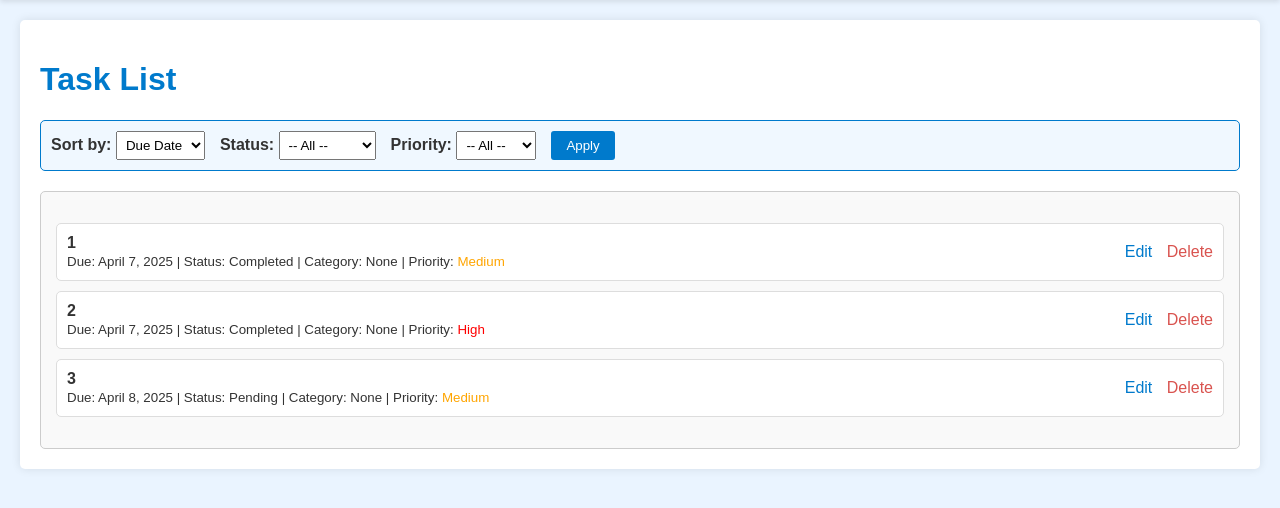
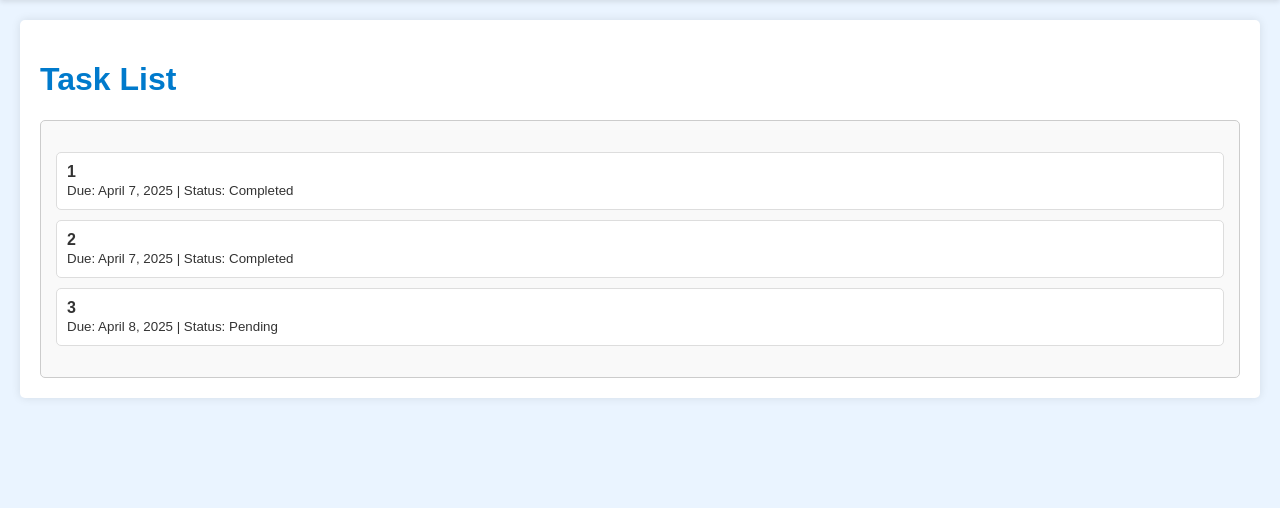
Before and after one commit to ThomasxCairnss/todo_project, a Django app: page / in a window 1280 px wide. Shown: the part 38-546 px from the top of the page. Run offline with Django 5.2, Linux system fonts and the light colour scheme; data comes from the database, SQL or seed files in the repository.

Commit message:
Simplify sorting: sort tasks solely by due_date

```diff
--- a/todo/templates/todo/task_list.html
+++ b/todo/templates/todo/task_list.html
@@ -5,66 +5,14 @@
 {% block content %}
 <h1>Task List</h1>
 
-<!-- Filtering and Sorting Section -->
-<div style="margin-bottom: 20px; padding: 10px; background-color: #f0f8ff; border: 1px solid #007acc; border-radius: 5px;">
-  <form method="get" action="{% url 'task_list' %}" style="display: flex; flex-wrap: wrap; align-items: center; gap: 15px;">
-    <div>
-      <label for="sort" style="font-weight: bold;">Sort by:</label>
-      <select name="sort" id="sort" style="padding: 5px;">
-        <option value="due_date" {% if request.GET.sort == 'due_date' %}selected{% endif %}>Due Date</option>
-        <option value="status" {% if request.GET.sort == 'status' %}selected{% endif %}>Status</option>
-        <option value="priority" {% if request.GET.sort == 'priority' %}selected{% endif %}>Priority</option>
-      </select>
-    </div>
-    <div>
-      <label for="status" style="font-weight: bold;">Status:</label>
-      <select name="status" id="status" style="padding: 5px;">
-        <option value="">-- All --</option>
-        <option value="Pending" {% if request.GET.status == 'Pending' %}selected{% endif %}>Pending</option>
-        <option value="Completed" {% if request.GET.status == 'Completed' %}selected{% endif %}>Completed</option>
-      </select>
-    </div>
-    <div>
-      <label for="priority" style="font-weight: bold;">Priority:</label>
-      <select name="priority" id="priority" style="padding: 5px;">
-        <option value="">-- All --</option>
-        <option value="Low" {% if request.GET.priority == 'Low' %}selected{% endif %}>Low</option>
-        <option value="Medium" {% if request.GET.priority == 'Medium' %}selected{% endif %}>Medium</option>
-        <option value="High" {% if request.GET.priority == 'High' %}selected{% endif %}>High</option>
-      </select>
-    </div>
-    <div>
-      <button type="submit" style="padding: 7px 15px; background-color: #007acc; color: white; border: none; border-radius: 3px; cursor: pointer;">Apply</button>
-    </div>
-  </form>
-</div>
-
 <!-- Task List Section -->
 <div style="background-color: #f9f9f9; border: 1px solid #ccc; border-radius: 5px; padding: 15px;">
   <ul style="list-style-type: none; padding: 0;">
     {% for task in tasks %}
       <li style="margin-bottom: 10px; padding: 10px; background-color: #fff; border: 1px solid #ddd; border-radius: 5px;">
-        <div style="display: flex; justify-content: space-between; align-items: center;">
-          <div>
-            <strong>{{ task.title }}</strong><br>
-            <small>
-              Due: {{ task.due_date }} | Status: {{ task.status }} | Category: {{ task.category }} |
-              Priority:
-              {% if task.priority == "Low" %}
-                <span style="color: green;">{{ task.priority }}</span>
-              {% elif task.priority == "Medium" %}
-                <span style="color: orange;">{{ task.priority }}</span>
-              {% elif task.priority == "High" %}
-                <span style="color: red;">{{ task.priority }}</span>
-              {% else %}
-                {{ task.priority }}
-              {% endif %}
-            </small>
-          </div>
-          <div>
-            <a href="{% url 'task_update' task.pk %}" style="margin-right: 10px; color: #007acc; text-decoration: none;">Edit</a>
-            <a href="{% url 'task_delete' task.pk %}" style="color: #d9534f; text-decoration: none;">Delete</a>
-          </div>
+        <div>
+          <strong>{{ task.title }}</strong><br>
+          <small>Due: {{ task.due_date }} | Status: {{ task.status }}</small>
         </div>
       </li>
     {% empty %}
--- a/todo/views.py
+++ b/todo/views.py
@@ -31,39 +31,8 @@ def calendar_view(request):
     return render(request, 'todo/calendar.html', context)
 
 def task_list(request):
-    # Get query parameters with defaults
-    sort_by = request.GET.get('sort', 'due_date')
-    filter_status = request.GET.get('status', '')
-    filter_priority = request.GET.get('priority', '')
-
-    # Start with all tasks
-    tasks = Task.objects.all()
-
-    # Apply filtering
-    if filter_status:
-        tasks = tasks.filter(status=filter_status)
-    if filter_priority:
-        tasks = tasks.filter(priority=filter_priority)
-
-    # Apply sorting
-    if sort_by == 'priority':
-        # Custom ordering: High first, then Medium, then Low
-        tasks = tasks.annotate(
-            priority_order=Case(
-                When(priority='High', then=Value(1)),
-                When(priority='Medium', then=Value(2)),
-                When(priority='Low', then=Value(3)),
-                default=Value(4),
-                output_field=IntegerField()
-            )
-        ).order_by('priority_order')
-    else:
-        tasks = tasks.order_by(sort_by)
-
-    # Debug: Print the sorted tasks order to the console (visible in server logs)
-    for task in tasks:
-        print(f"Task: {task.title} | Due: {task.due_date} | Status: {task.status} | Priority: {task.priority}")
-
+    # Retrieve all tasks and sort them by due_date (ascending)
+    tasks = Task.objects.all().order_by('due_date')
     return render(request, 'todo/task_list.html', {'tasks': tasks})
 
 def summary_view(request):
```
